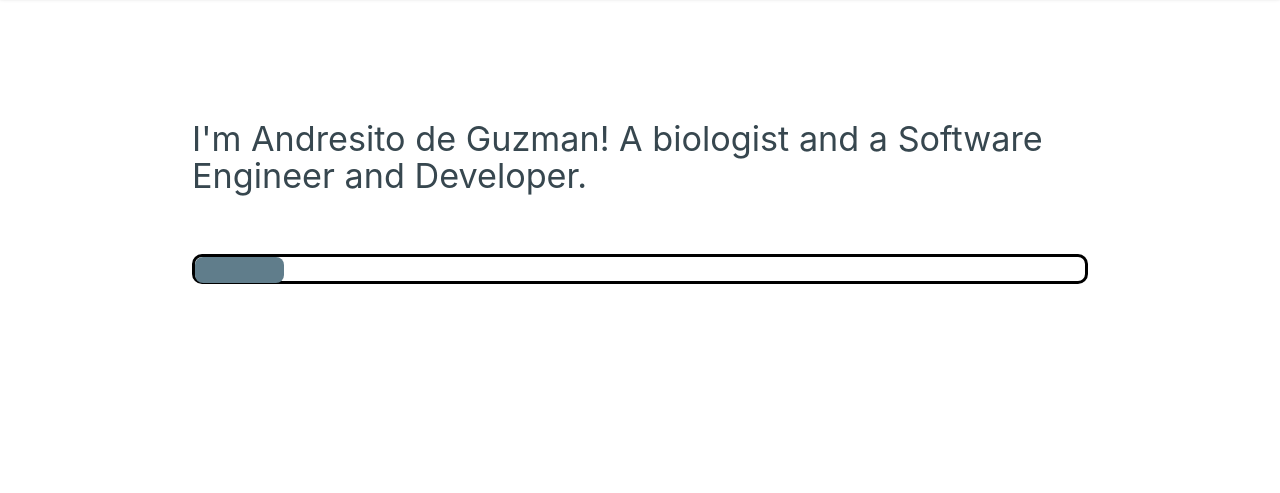
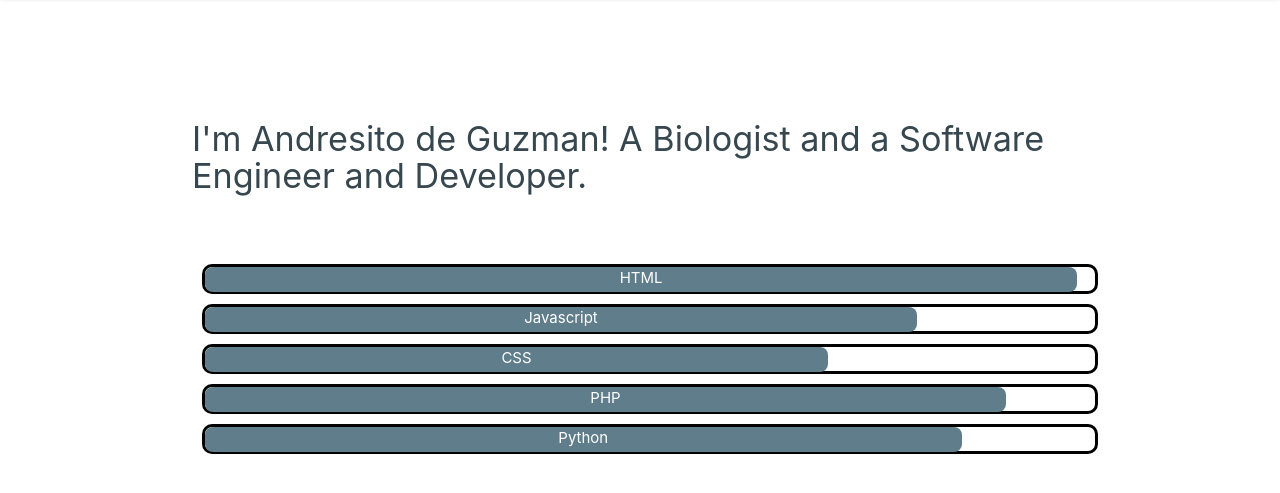
Before and after one commit to andresitodeguzman/andresitodeguzman.github.io, a plain HTML site: page index.html in a window 1280 px wide. Shown: the part 115-608 px from the top of the page. Drawn offline with Linux system fonts and the light colour scheme.

Commit message:
Added skills

```diff
--- a/index.html
+++ b/index.html
@@ -17,10 +17,11 @@
 			height:30px;
 			border-style: solid;
 			border-radius: 10px;
+			margin:10px;
 		}
 		.skill {
 			position:relative;
-			height: 26px;
+			height: 25px;
 			border-radius: 8px;
 		}
 	</style>
@@ -48,11 +49,24 @@
 	<div class="activity" id="aboutActivity">
 		<div class="container" style="padding-top:100px;">
 			<h4 class="blue-grey-text text-darken-3">
-				I'm Andresito de Guzman! A biologist and a Software Engineer and Developer.
+				I'm Andresito de Guzman! A Biologist and a Software Engineer and Developer.
 			</h4><br>
 			<br>
+
 			<div class="skill-container">
-				<div class="skill blue-grey dar" style="width:10%"></div>
+				<div class="skill blue-grey dar" style="width:98%"><center class="white-text">HTML</center></div>
+			</div>
+			<div class="skill-container">
+				<div class="skill blue-grey dar" style="width:80%"><center class="white-text">Javascript</center></div>
+			</div>
+			<div class="skill-container">
+				<div class="skill blue-grey dar" style="width:70%"><center class="white-text">CSS</center></div>
+			</div>
+			<div class="skill-container">
+				<div class="skill blue-grey dar" style="width:90%"><center class="white-text">PHP</center></div>
+			</div>
+			<div class="skill-container">
+				<div class="skill blue-grey dar" style="width:85%"><center class="white-text">Python</center></div>
 			</div>
 		</div>
 	</div>
```
